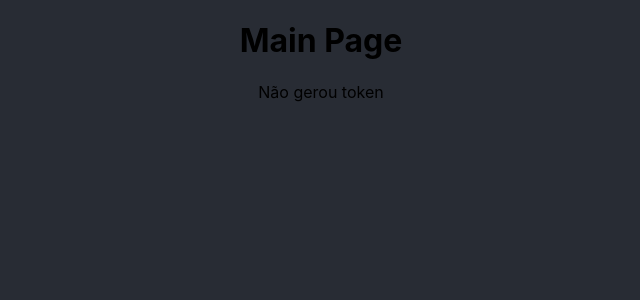
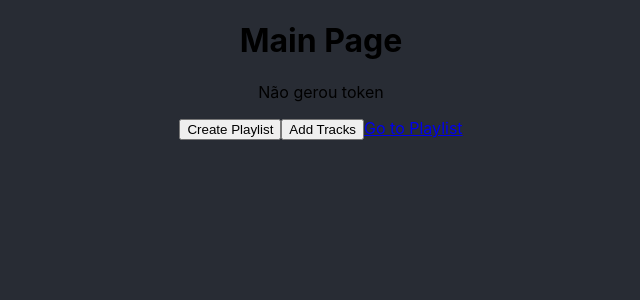
Before and after one commit to maduMelo/playlist-generator, a React (Create React App) app: page /app in a window 1280 px wide. Shown: the top 300 px of the page, without its empty margins (319-959 px from the left). Built offline with nearby package versions, Linux system fonts and the light colour scheme.

Commit message:
created the functions create playlist and add tracks

```diff
--- a/src/components/pages/Main.jsx
+++ b/src/components/pages/Main.jsx
@@ -5,6 +5,8 @@ import User from '../User';
 function Main() {
     const accessToken = localStorage.getItem('access_token');
     const [data, setData] = useState(null);
+
+    const [playlistId, setPlaylistId] = useState(''); // Temporary
 
     async function getProfile() {
         try {
@@ -16,10 +18,68 @@ function Main() {
 
             const result = await response.json();
             setData(result);
-            console.log('Profile', result);
 
         } catch (error) {
             console.error('Failed to get profile', error);
+        };
+    };
+
+    async function createPlaylist() {
+        const playlistName = 'My Playlist From React'; // Temporary
+        const description = 'First playlist created with React by me to test for my app'; // Temporary
+
+        const url = `https://api.spotify.com/v1/users/${data.id}/playlists`;
+
+        const body = {
+            name: playlistName,
+            description,
+            public: true
+        };
+
+        try {
+            const response = await fetch(url, {
+                method: 'POST',
+                headers: {
+                    Authorization: `Bearer ${accessToken}`,
+                    'Content-Type': 'application/json'
+                },
+                body: JSON.stringify(body)
+            });
+
+            const result = await response.json();
+            setPlaylistId(result.id); // Temporary
+            console.log('Playlist created', result); // Debug
+
+        } catch (error) {
+            console.error('Failed to create playlist', error);
+        }
+    };
+
+    async function addTracks() {
+        const tracks = [
+            'spotify:track:1QEt5w1GmR7opjz1kLUXbU',
+            'spotify:track:5M4Dxko4d3ja1CnIUmYVqA',
+            'spotify:track:78tx7xOBWGrPZacg3tYdX3',
+            'spotify:track:6dOtVTDdiauQNBQEDOtlAB'
+        ]; // Temporary
+
+        const url = `https://api.spotify.com/v1/playlists/${playlistId}/tracks`;
+
+        try {
+            const response = await fetch(url, {
+                method: 'POST',
+                headers: {
+                    Authorization: `Bearer ${accessToken}`,
+                    'Content-Type': 'application/json'
+                },
+                body: JSON.stringify({ uris: tracks })
+            });
+
+            const result = await response.json();
+            console.log('Tracks added', result); // Debug
+
+        } catch (error) {
+            console.error('Failed to add tracks', error);
         };
     };
 
@@ -31,6 +91,13 @@ function Main() {
         <div>
             <h1>Main Page</h1>
             { data ? <User data={data}/> : <p>Não gerou token</p> }
+
+            <button onClick={createPlaylist}>Create Playlist</button>
+            <button onClick={addTracks}>Add Tracks</button>
+
+            <a href={`https://open.spotify.com/playlist/${playlistId}`} target="_blank" rel="noopener noreferrer">
+                Go to Playlist
+            </a>
         </div>
     );
 };
```
